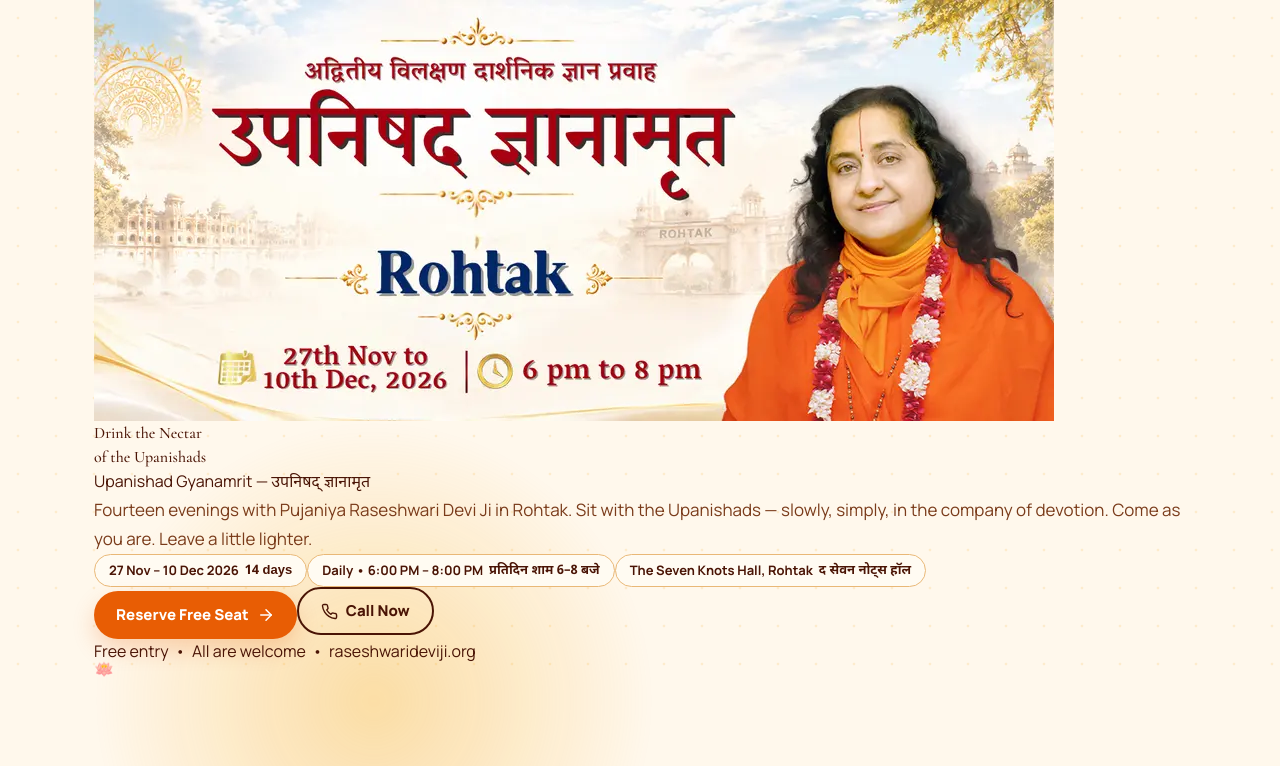
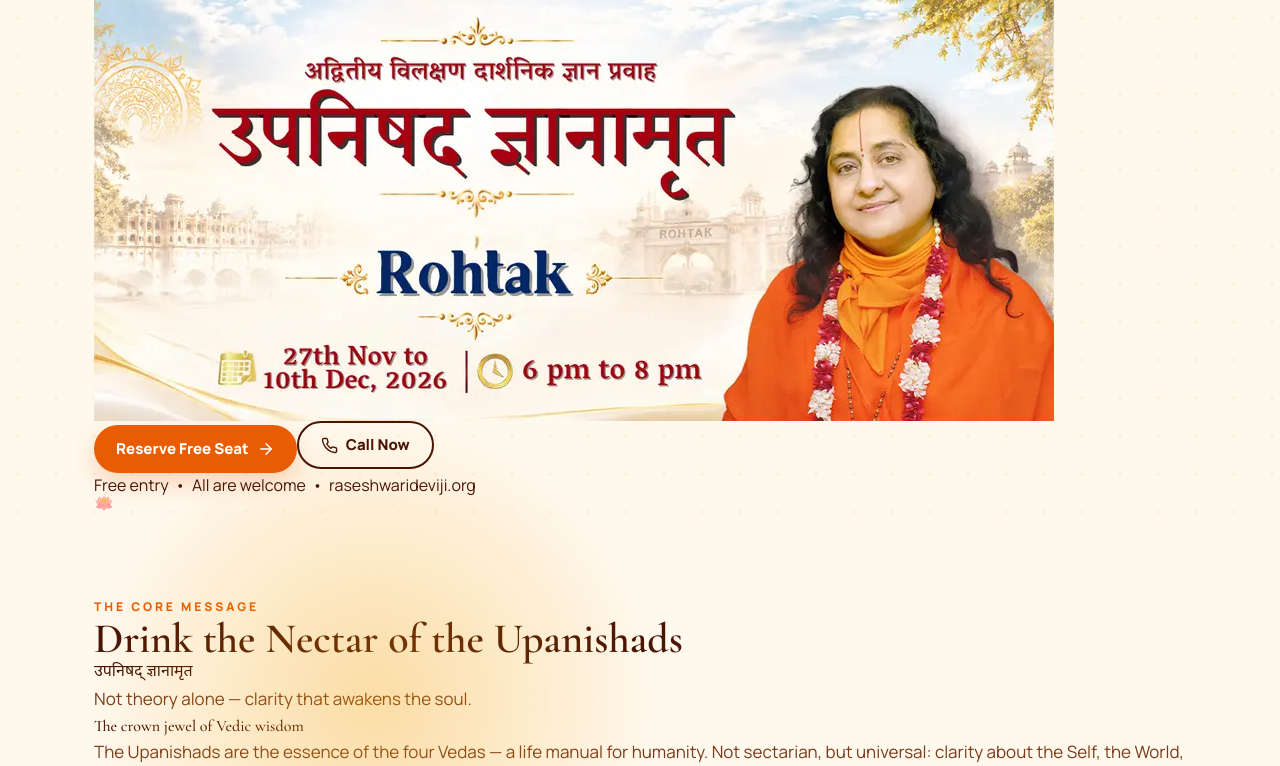
Before and after one commit to jyotirajborah1108-max/official-Deviji-event-page, a React (Vite) app: page / in a window 1280 px wide. Shown: the top 766 px of the page. Built offline with nearby package versions, Linux system fonts and the light colour scheme.

Commit message:
Remove 'Drink the Nectar' heading and date/venue pills from hero section

```diff
--- a/src/App.tsx
+++ b/src/App.tsx
@@ -97,14 +97,6 @@ export default function App() {
             </figure>
             <div className="hero-glow left-1/2 -translate-x-1/2 top-2" aria-hidden="true" />
             <div className="relative hero-in max-w-3xl mx-auto mt-8">
-              <h1 className="font-serif mt-4 text-[clamp(3rem,8vw,5.6rem)] leading-[0.95] font-semibold">Drink the Nectar<br /><span className="italic text-[var(--saffron)]">of the Upanishads</span></h1>
-              <p className="mt-4 text-xl sm:text-2xl font-semibold">Upanishad Gyanamrit — <span className="font-dev">उपनिषद् ज्ञानामृत</span></p>
-              <p className="body mt-5 mx-auto max-w-2xl">Fourteen evenings with Pujaniya Raseshwari Devi Ji in Rohtak. Sit with the Upanishads — slowly, simply, in the company of devotion. Come as you are. Leave a little lighter.</p>
-              <div className="mt-6 flex flex-wrap justify-center gap-2.5">
-                {[["27 Nov – 10 Dec 2026", "14 days"], ["Daily • 6:00 PM – 8:00 PM", "प्रतिदिन शाम 6–8 बजे"], ["The Seven Knots Hall, Rohtak", "द सेवन नोट्स हॉल"]].map(([a, b]) => (
-                  <div key={a} className="pill"><span>{a}</span><span className="font-dev font-medium text-[var(--saffron)]">{b}</span></div>
-                ))}
-              </div>
               <div className="mt-7 flex flex-wrap justify-center gap-3">
                 <a href={GOOGLE_FORM_URL} target="_blank" rel="noopener" className="btn btn-primary">Reserve Free Seat <ArrowRight size={18} /></a>
                 <a href="tel:8280342377" className="btn btn-outline"><Phone size={17} /> Call Now</a>
```
